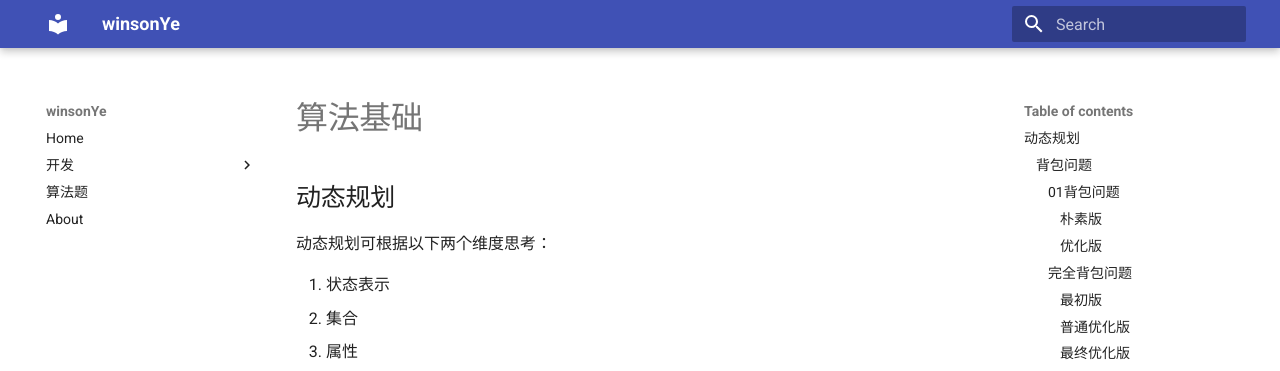
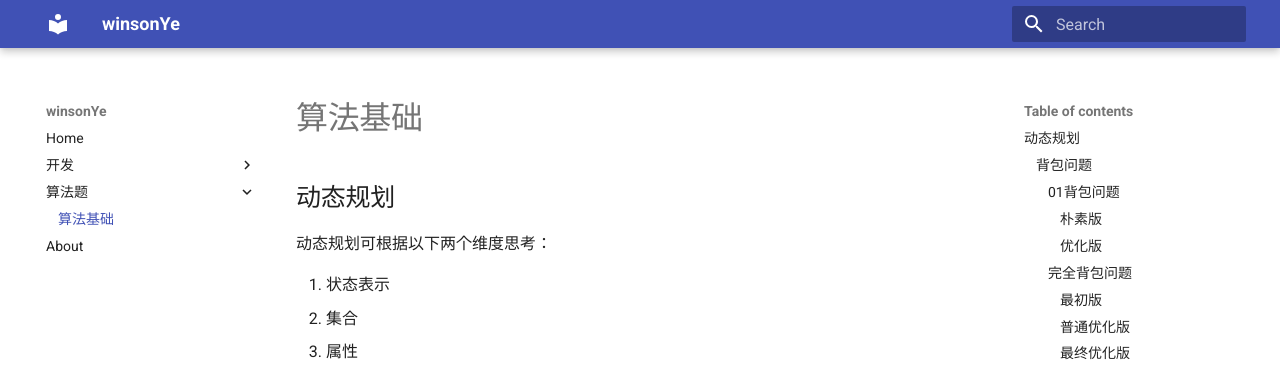
Before and after one commit to xxxx2077/xxxx2077.github.io, an MkDocs documentation site: the page built from docs/算法题/algorithm.md, in a window 1280 px wide. Shown: the top 371 px of the page. Built offline with MkDocs 1.6.1 and Material for MkDocs 9.7.7, drawn with Linux system fonts in a browser that asks for light colours.

Commit message:
debug: 修改无法显示目录“开发”和“算法题”的问题

```diff
--- a/mkdocs.yml
+++ b/mkdocs.yml
@@ -4,6 +4,7 @@ site_name: winsonYe
 nav:
   - Home: index.md
   - 开发:
-    - 后台开发: backend.md
-  - 算法题: algorithm.md
+    - 后台开发: 开发/backend.md
+  - 算法题:
+    - 算法基础: 算法题/algorithm.md
   - About: about.md
```
Also changed, not shown: 1 other file.
